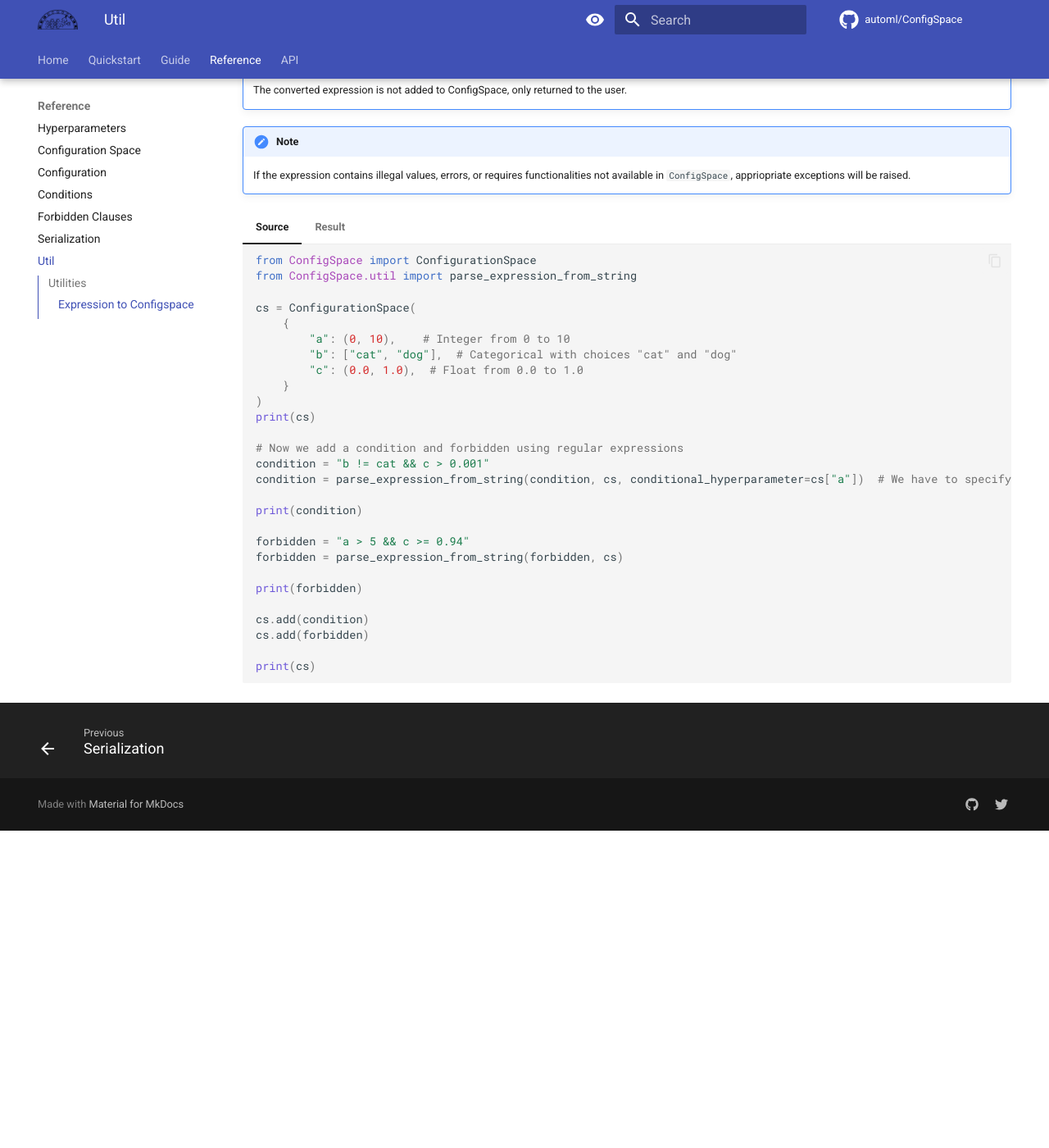
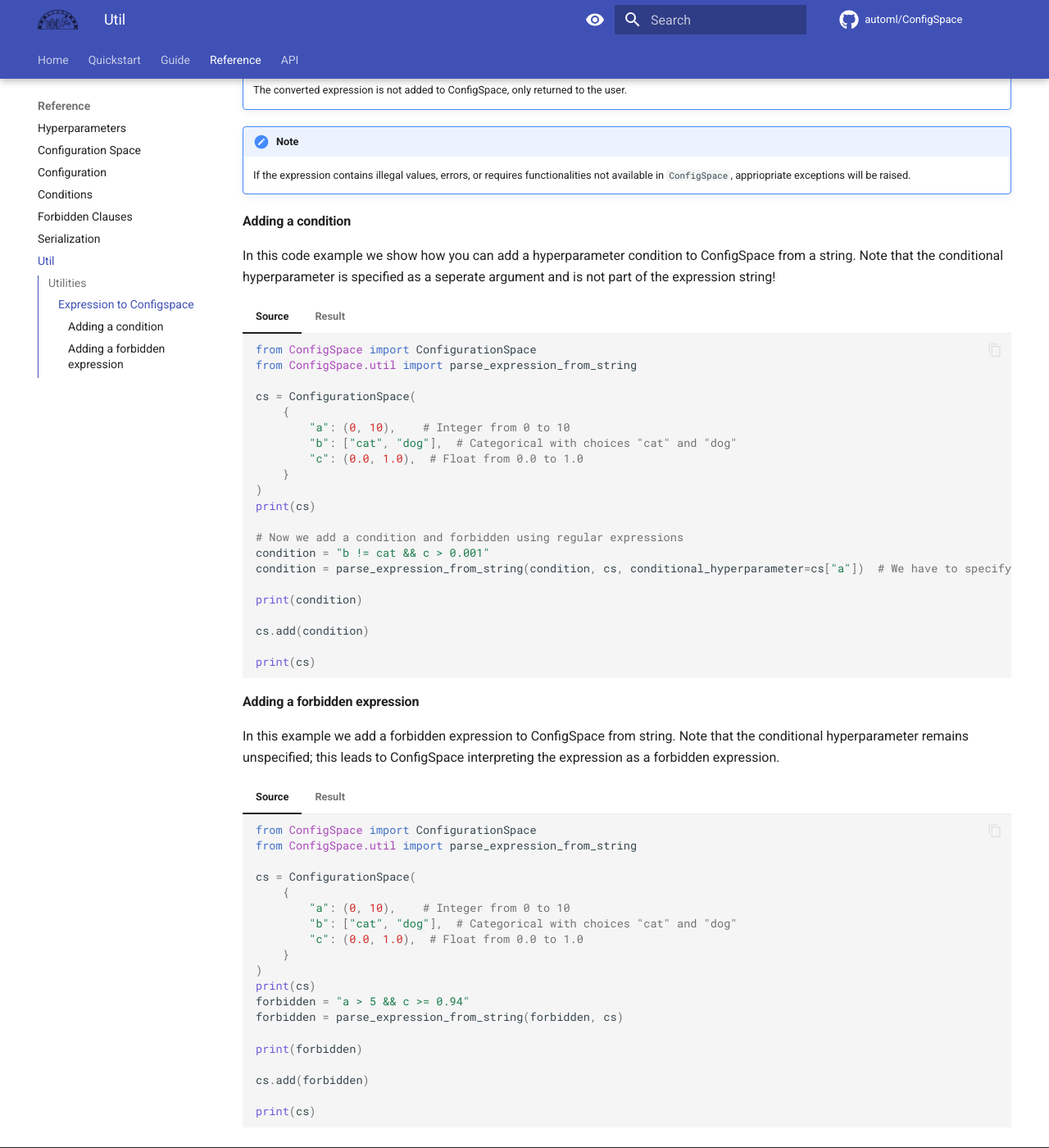
Before and after one commit to automl/ConfigSpace, an MkDocs documentation site: the page built from docs/reference/util.md, in a window 1280 px wide and 1400 px high, scrolled down 397 px. Shown: the whole window at 82% size. Built offline with MkDocs 1.6.1 and Material for MkDocs 9.7.7, drawn with Linux system fonts in a browser that asks for light colours; comment, search, counter and statistics services are not loaded; the version menu is left out; before the commit the page ends 1410 px from its top, so only the background shows below that.

Commit message:
Separating the examples as two subsections

````diff
--- a/docs/reference/util.md
+++ b/docs/reference/util.md
@@ -9,6 +9,10 @@ In some cases we may have (highly) complex conditions or forbidden expressions t
 
 !!! note
     If the expression contains illegal values, errors, or requires functionalities not available in `ConfigSpace`, appriopriate exceptions will be raised.
+
+#### Adding a condition
+
+In this code example we show how you can add a hyperparameter condition to ConfigSpace from a string. Note that the conditional hyperparameter is specified as a seperate argument and is not part of the expression string!
 
 ```python exec="True" result="python" source="tabbed-left"
 from ConfigSpace import ConfigurationSpace
@@ -29,12 +33,32 @@ condition = parse_expression_from_string(condition, cs, conditional_hyperparamet
 
 print(condition)
 
+cs.add(condition)
+
+print(cs)
+```
+
+#### Adding a forbidden expression
+
+In this example we add a forbidden expression to ConfigSpace from string. Note that the conditional hyperparameter remains unspecified; this leads to ConfigSpace interpreting the expression as a forbidden expression.
+
+```python exec="True" result="python" source="tabbed-left"
+from ConfigSpace import ConfigurationSpace
+from ConfigSpace.util import parse_expression_from_string
+
+cs = ConfigurationSpace(
+    {
+        "a": (0, 10),    # Integer from 0 to 10
+        "b": ["cat", "dog"],  # Categorical with choices "cat" and "dog"
+        "c": (0.0, 1.0),  # Float from 0.0 to 1.0
+    }
+)
+print(cs)
 forbidden = "a > 5 && c >= 0.94"
 forbidden = parse_expression_from_string(forbidden, cs)
 
 print(forbidden)
 
-cs.add(condition)
 cs.add(forbidden)
 
 print(cs)
````
